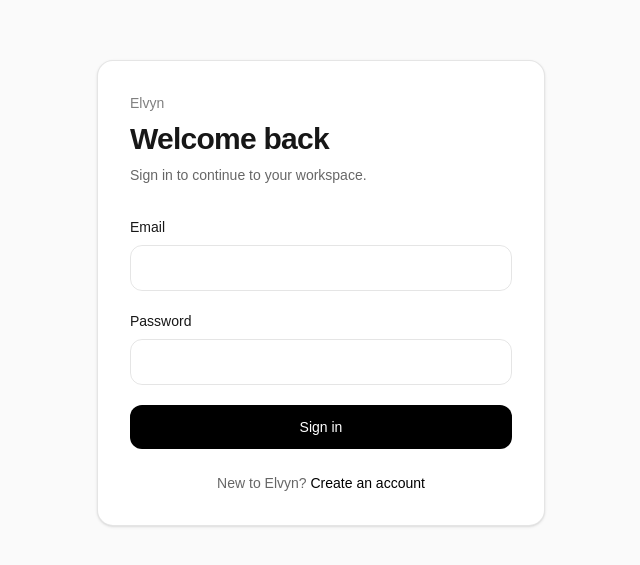
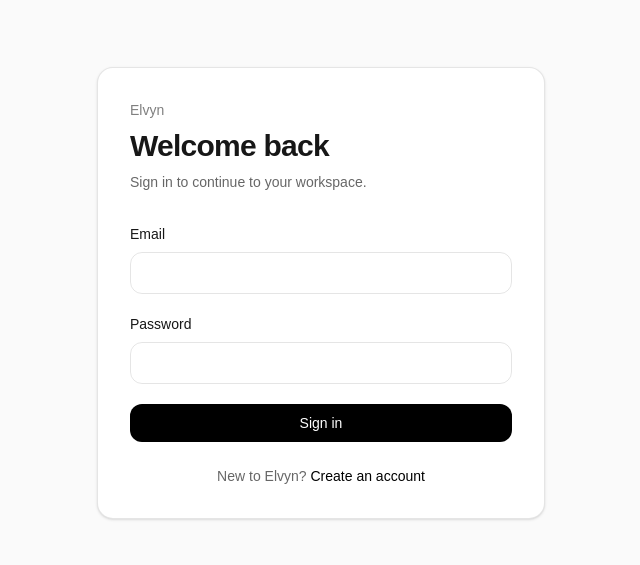
Before and after one commit to awakenedarpit/Elvyn, a Next.js app: page /login in a window 1280 px wide. Shown: the part 107-672 px from the top of the page, without its empty margins (319-959 px from the left). Built offline with nearby package versions, Linux system fonts and the light colour scheme.

Commit message:
refactor: standardize login form UX

```diff
--- a/src/app/(auth)/login/page.tsx
+++ b/src/app/(auth)/login/page.tsx
@@ -3,6 +3,9 @@
 import { FormEvent, useState } from 'react'
 import Link from 'next/link'
 import { createClient } from '@/lib/supabase/client'
+import { Button } from '@/components/ui/Button'
+import { FormMessage } from '@/components/ui/FormMessage'
+import { Input } from '@/components/ui/Input'
 
 export default function LoginPage() {
   const [email, setEmail] = useState('')
@@ -12,79 +15,18 @@ export default function LoginPage() {
 
   async function handleSubmit(event: FormEvent<HTMLFormElement>) {
     event.preventDefault()
+    if (loading) return
     setError(null)
     setLoading(true)
-
     const supabase = createClient()
-    const { error } = await supabase.auth.signInWithPassword({ email, password })
-
+    const { error } = await supabase.auth.signInWithPassword({ email: email.trim(), password })
     if (error) {
       setError('Unable to sign in with those credentials.')
       setLoading(false)
       return
     }
-
     window.location.assign('/dashboard')
   }
 
-  return (
-    <main className="flex min-h-screen items-center justify-center px-6 py-16">
-      <section className="w-full max-w-md rounded-2xl border border-black/10 bg-white p-8 shadow-sm dark:border-white/10 dark:bg-black">
-        <div className="mb-8">
-          <p className="text-sm font-medium text-black/50 dark:text-white/50">Elvyn</p>
-          <h1 className="mt-2 text-3xl font-semibold tracking-tight">Welcome back</h1>
-          <p className="mt-2 text-sm text-black/60 dark:text-white/60">
-            Sign in to continue to your workspace.
-          </p>
-        </div>
-
-        <form className="space-y-5" onSubmit={handleSubmit}>
-          <label className="block text-sm font-medium">
-            Email
-            <input
-              className="mt-2 w-full rounded-xl border border-black/10 bg-transparent px-4 py-3 outline-none transition focus:border-black/30 dark:border-white/10 dark:focus:border-white/30"
-              type="email"
-              value={email}
-              onChange={(event) => setEmail(event.target.value)}
-              autoComplete="email"
-              required
-            />
-          </label>
-
-          <label className="block text-sm font-medium">
-            Password
-            <input
-              className="mt-2 w-full rounded-xl border border-black/10 bg-transparent px-4 py-3 outline-none transition focus:border-black/30 dark:border-white/10 dark:focus:border-white/30"
-              type="password"
-              value={password}
-              onChange={(event) => setPassword(event.target.value)}
-              autoComplete="current-password"
-              required
-            />
-          </label>
-
-          {error && (
-            <p role="alert" className="rounded-xl border border-red-500/20 bg-red-500/5 px-4 py-3 text-sm text-red-700 dark:text-red-300">
-              {error}
-            </p>
-          )}
-
-          <button
-            className="w-full rounded-xl bg-black px-4 py-3 text-sm font-medium text-white transition hover:opacity-90 disabled:cursor-not-allowed disabled:opacity-50 dark:bg-white dark:text-black"
-            type="submit"
-            disabled={loading}
-          >
-            {loading ? 'Signing in…' : 'Sign in'}
-          </button>
-        </form>
-
-        <p className="mt-6 text-center text-sm text-black/60 dark:text-white/60">
-          New to Elvyn?{' '}
-          <Link className="font-medium text-black underline-offset-4 hover:underline dark:text-white" href="/signup">
-            Create an account
-          </Link>
-        </p>
-      </section>
-    </main>
-  )
+  return <main className="flex min-h-screen items-center justify-center px-5 py-12 sm:px-6 sm:py-16"><section className="w-full max-w-md rounded-2xl border border-black/10 bg-white p-6 shadow-sm dark:border-white/10 dark:bg-black sm:p-8"><div className="mb-8"><p className="text-sm font-medium text-black/50 dark:text-white/50">Elvyn</p><h1 className="mt-2 text-3xl font-semibold tracking-tight">Welcome back</h1><p className="mt-2 text-sm text-black/60 dark:text-white/60">Sign in to continue to your workspace.</p></div><form className="grid gap-5" onSubmit={handleSubmit}><label className="grid gap-2 text-sm font-medium">Email<Input type="email" value={email} onChange={(event) => setEmail(event.target.value)} autoComplete="email" required /></label><label className="grid gap-2 text-sm font-medium">Password<Input type="password" value={password} onChange={(event) => setPassword(event.target.value)} autoComplete="current-password" required /></label>{error && <FormMessage>{error}</FormMessage>}<Button type="submit" disabled={loading} className="w-full">{loading ? 'Signing in…' : 'Sign in'}</Button></form><p className="mt-6 text-center text-sm text-black/60 dark:text-white/60">New to Elvyn? <Link className="font-medium text-black underline-offset-4 hover:underline dark:text-white" href="/signup">Create an account</Link></p></section></main>
 }
```
